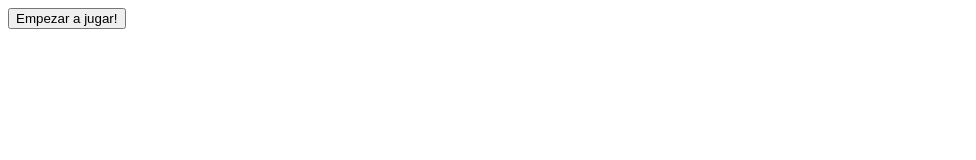
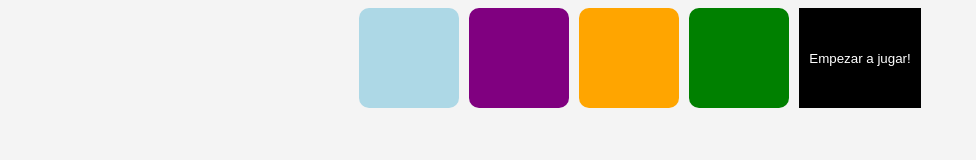
Before and after one commit to joelito456/mi-proyecto, a plain HTML site: page index.html in a window 1280 px wide. Shown: the whole page, without its empty margins (0-976 px from the left). Drawn offline with Linux system fonts and the light colour scheme.

Commit message:
cambios realisados

```diff
--- a/index.html
+++ b/index.html
@@ -1,9 +1,10 @@
 <!DOCTYPE html>
-<html lang="en">
+<html lang="es">
 <head>
     <meta charset="UTF-8">
     <meta name="viewport" content="width=device-width, initial-scale=1.0">
-    <title>Document</title>
+    <title>Juego de Colores</title>
+    <link rel="stylesheet" href="styles.css"> <!-- Conectar el CSS -->
 </head>
 <body>
     <div class="gameboard">
@@ -13,6 +14,5 @@
         <div id="verde" class="color verde right" data-color="verde"></div>
         <button class="btn-start" onclick="empezarJuego()">Empezar a jugar!</button>
     </div>
-
 </body>
 </html>
--- a/styles.css
+++ b/styles.css
@@ -0,0 +1,29 @@
+body {
+    font-family: Arial, sans-serif;
+    background-color: #f4f4f4;
+}
+
+.gameboard {
+    display: flex;
+    justify-content: center;
+    gap: 10px;
+}
+
+.color {
+    width: 100px;
+    height: 100px;
+    border-radius: 10px;
+}
+
+.celeste { background-color: lightblue; }
+.violeta { background-color: purple; }
+.naranja { background-color: orange; }
+.verde { background-color: green; }
+
+.btn-start {
+    padding: 10px;
+    border: none;
+    background-color: black;
+    color: white;
+    cursor: pointer;
+}
```
